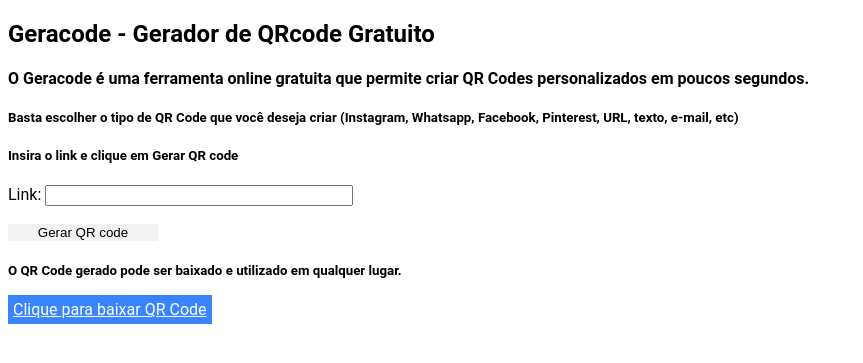
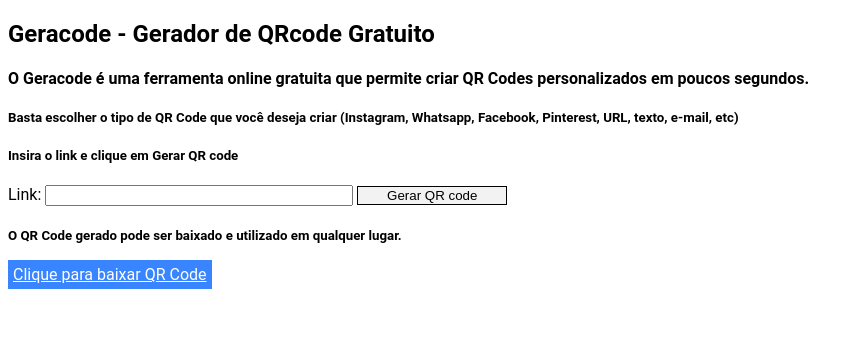
Before and after one commit to imdouglasfreitas/Geracode, a Flask app: page / in a window 1280 px wide. Shown: the top 363 px of the page, without its empty margins (0-863 px from the left). Run offline with Flask 2, Linux system fonts and the light colour scheme.

Commit message:
deploy ux2

```diff
--- a/templates/index.html
+++ b/templates/index.html
@@ -20,8 +20,8 @@
 
     <form action="/gerar_qrcode" method="post">
       <p><label for="link">Link:</label>
-      <input type="text" name="link" id="link" style="width: 50%; max-width: 300px; margin: 0 auto;"></p>
-      <input type="submit" value="Gerar QR code" style="border: 1px none; background-color: #F2F2F2; width: 30%; max-width: 150px; margin: 0 auto;">
+      <input type="text" name="link" id="link" style="width: 50%; max-width: 300px; margin: 0 auto;">
+      <input type="submit" value="Gerar QR code" style="border: 1px solid; background-color: #F2F2F2; width: 30%; max-width: 150px; margin: 0 auto;">
     </form>
 
     <!-- Exibe o QR code gerado (se houver) -->
```
Also changed, not shown: static/images/qrcode.png.
